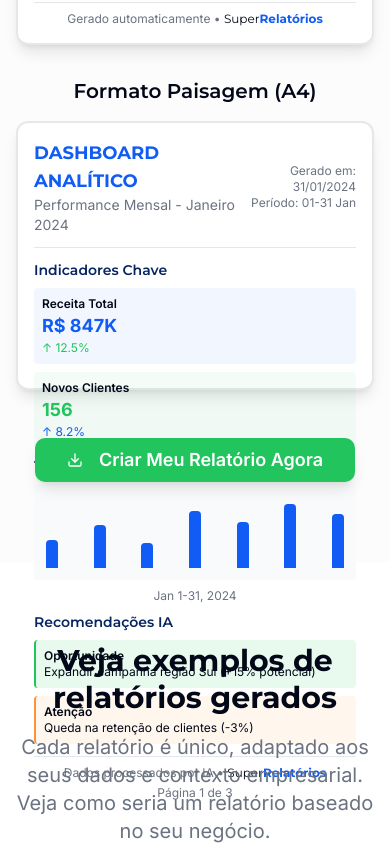
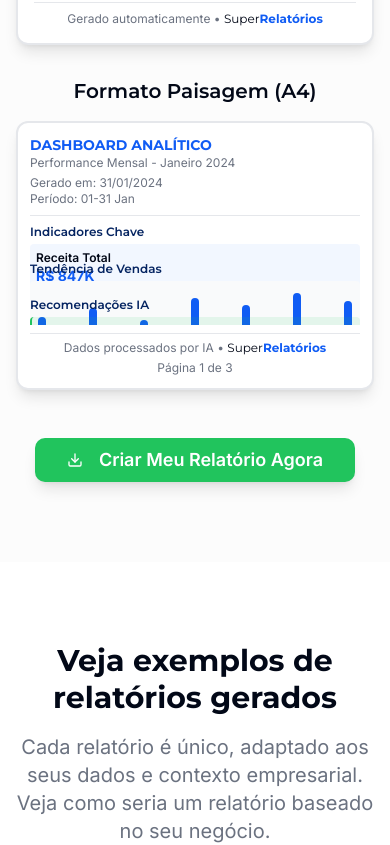
Before and after one commit to futuremove-ia/superrelatorios, a React (Vite) app: page / in a window 390 px wide. Shown: the part 4300-5145 px from the top of the page. Built offline with nearby package versions, Linux system fonts and the light colour scheme.

Commit message:
Fix broken landscape report design

```diff
--- a/src/components/ReportShowcase.tsx
+++ b/src/components/ReportShowcase.tsx
@@ -88,76 +88,76 @@ const ReportShowcase = () => {
           {/* Landscape Report */}
           <div className="space-y-4">
             <h3 className="text-xl font-semibold text-center">Formato Paisagem (A4)</h3>
-            <Card className="aspect-[4/3] p-4 lg:p-6 bg-white border-2 shadow-lg">
-              <div className="h-full flex flex-col">
+            <Card className="aspect-[4/3] p-3 sm:p-4 lg:p-6 bg-white border-2 shadow-lg overflow-hidden">
+              <div className="h-full flex flex-col min-h-0">
                 {/* Header */}
-                <div className="border-b pb-3 mb-3">
-                  <div className="flex justify-between items-center">
-                    <div>
-                      <h4 className="text-lg font-bold text-primary">DASHBOARD ANALÍTICO</h4>
-                      <p className="text-sm text-muted-foreground">Performance Mensal - Janeiro 2024</p>
+                <div className="border-b pb-2 sm:pb-3 mb-2 sm:mb-3 flex-shrink-0">
+                  <div className="flex flex-col sm:flex-row sm:justify-between sm:items-start gap-1 sm:gap-2">
+                    <div className="min-w-0 flex-1">
+                      <h4 className="text-sm sm:text-base lg:text-lg font-bold text-primary truncate">DASHBOARD ANALÍTICO</h4>
+                      <p className="text-xs sm:text-sm text-muted-foreground truncate">Performance Mensal - Janeiro 2024</p>
                     </div>
-                    <div className="text-right text-xs text-muted-foreground">
-                      <div>Gerado em: 31/01/2024</div>
-                      <div>Período: 01-31 Jan</div>
+                    <div className="text-xs text-muted-foreground flex-shrink-0 sm:text-right">
+                      <div className="whitespace-nowrap">Gerado em: 31/01/2024</div>
+                      <div className="whitespace-nowrap">Período: 01-31 Jan</div>
                     </div>
                   </div>
                 </div>
 
-                 {/* Content Grid */}
-                <div className="flex-1 grid grid-cols-1 md:grid-cols-3 gap-2 md:gap-3">
+                {/* Content Grid */}
+                <div className="flex-1 grid grid-cols-1 sm:grid-cols-2 lg:grid-cols-3 gap-2 lg:gap-3 min-h-0 overflow-hidden">
                   {/* KPIs */}
-                  <div className="space-y-2">
-                    <h5 className="font-semibold text-sm text-primary-dark">Indicadores Chave</h5>
-                    <div className="space-y-2">
-                      <div className="bg-primary/5 p-2 rounded text-xs">
-                        <div className="font-semibold">Receita Total</div>
-                        <div className="text-lg font-bold text-primary">R$ 847K</div>
-                        <div className="text-accent">↑ 12.5%</div>
+                  <div className="space-y-1 sm:space-y-2 min-h-0">
+                    <h5 className="font-semibold text-xs sm:text-sm text-primary-dark">Indicadores Chave</h5>
+                    <div className="space-y-1 sm:space-y-2">
+                      <div className="bg-primary/5 p-1.5 sm:p-2 rounded text-xs overflow-hidden">
+                        <div className="font-semibold truncate">Receita Total</div>
+                        <div className="text-sm sm:text-lg font-bold text-primary truncate">R$ 847K</div>
+                        <div className="text-accent truncate">↑ 12.5%</div>
                       </div>
-                      <div className="bg-accent/5 p-2 rounded text-xs">
-                        <div className="font-semibold">Novos Clientes</div>
-                        <div className="text-lg font-bold text-accent">156</div>
-                        <div className="text-primary">↑ 8.2%</div>
+                      <div className="bg-accent/5 p-1.5 sm:p-2 rounded text-xs overflow-hidden">
+                        <div className="font-semibold truncate">Novos Clientes</div>
+                        <div className="text-sm sm:text-lg font-bold text-accent truncate">156</div>
+                        <div className="text-primary truncate">↑ 8.2%</div>
                       </div>
                     </div>
                   </div>
 
                   {/* Chart Simulation */}
-                  <div className="space-y-2">
-                    <h5 className="font-semibold text-sm text-primary-dark">Tendência de Vendas</h5>
-                    <div className="bg-gray-50 p-3 rounded h-24 flex items-end justify-between">
+                  <div className="space-y-1 sm:space-y-2 min-h-0">
+                    <h5 className="font-semibold text-xs sm:text-sm text-primary-dark">Tendência de Vendas</h5>
+                    <div className="bg-gray-50 p-2 sm:p-3 rounded h-16 sm:h-20 lg:h-24 flex items-end justify-between overflow-hidden">
                       {[40, 60, 35, 80, 65, 90, 75].map((height, i) => (
                         <div
                           key={i}
-                          className="bg-primary rounded-t w-3"
+                          className="bg-primary rounded-t w-2 sm:w-3 flex-shrink-0"
                           style={{ height: `${height}%` }}
                         ></div>
                       ))}
                     </div>
-                    <div className="text-xs text-center text-muted-foreground">Jan 1-31, 2024</div>
+                    <div className="text-xs text-center text-muted-foreground truncate">Jan 1-31, 2024</div>
                   </div>
 
                   {/* Recommendations */}
-                  <div className="space-y-2">
-                    <h5 className="font-semibold text-sm text-primary-dark">Recomendações IA</h5>
-                    <div className="space-y-2 text-xs">
-                      <div className="bg-accent/10 p-2 rounded border-l-2 border-accent">
-                        <div className="font-semibold">Oportunidade</div>
-                        <div>Expandir campanha região Sul (+15% potencial)</div>
+                  <div className="space-y-1 sm:space-y-2 min-h-0 sm:col-span-2 lg:col-span-1">
+                    <h5 className="font-semibold text-xs sm:text-sm text-primary-dark">Recomendações IA</h5>
+                    <div className="space-y-1 sm:space-y-2 text-xs overflow-hidden">
+                      <div className="bg-accent/10 p-1.5 sm:p-2 rounded border-l-2 border-accent overflow-hidden">
+                        <div className="font-semibold truncate">Oportunidade</div>
+                        <div className="text-xs leading-tight">Expandir campanha região Sul (+15% potencial)</div>
                       </div>
-                      <div className="bg-orange-50 p-2 rounded border-l-2 border-orange-400">
-                        <div className="font-semibold">Atenção</div>
-                        <div>Queda na retenção de clientes (-3%)</div>
+                      <div className="bg-orange-50 p-1.5 sm:p-2 rounded border-l-2 border-orange-400 overflow-hidden">
+                        <div className="font-semibold truncate">Atenção</div>
+                        <div className="text-xs leading-tight">Queda na retenção de clientes (-3%)</div>
                       </div>
                     </div>
                   </div>
                 </div>
 
                 {/* Footer */}
-                <div className="border-t pt-2 mt-3 flex flex-col md:flex-row justify-between items-center text-xs text-muted-foreground gap-1">
-                  <span>Dados processados por IA • <span className="font-heading"><span className="text-foreground">Super</span><span className="font-bold text-primary">Relatórios</span></span></span>
-                  <span>Página 1 de 3</span>
+                <div className="border-t pt-1.5 sm:pt-2 mt-2 sm:mt-3 flex flex-col sm:flex-row justify-between items-center text-xs text-muted-foreground gap-1 flex-shrink-0">
+                  <span className="truncate text-center sm:text-left">Dados processados por IA • <span className="font-heading"><span className="text-foreground">Super</span><span className="font-bold text-primary">Relatórios</span></span></span>
+                  <span className="whitespace-nowrap">Página 1 de 3</span>
                 </div>
               </div>
             </Card>
```
